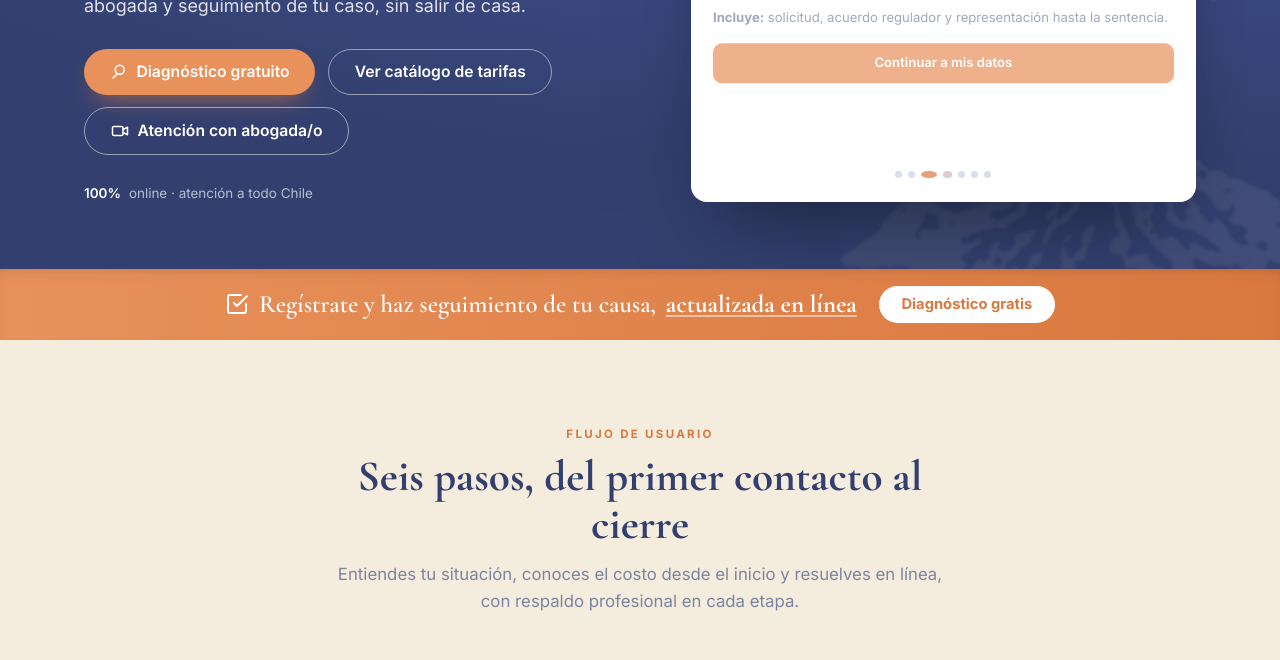
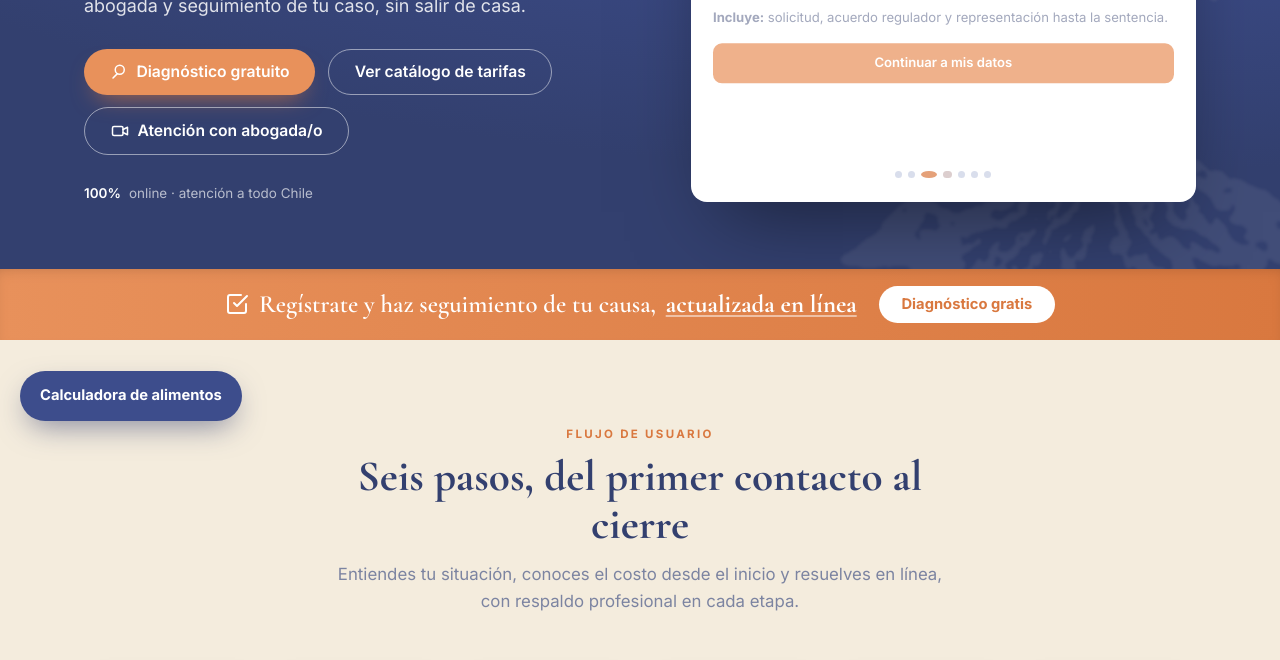
Before and after one commit to defensaalma/defensa-alma1, a website: page public/index.html in a window 1280 px wide. Shown: the part 359-1019 px from the top of the page. Drawn offline with nearby package versions, Linux system fonts and the light colour scheme.

Commit message:
Agregar boton a la Calculadora de alimentos (menu y flotante)

```diff
--- a/public/index.html
+++ b/public/index.html
@@ -869,5 +869,6 @@ function openDemo(k){
  showModal();
 }
 </script>
+  <script>(function(){var f=document.createElement('a');f.href='https://calculadoradealimentos.defensaalma.cl';f.target='_blank';f.rel='noopener';f.textContent='Calculadora de alimentos';f.style.cssText='position:fixed;left:20px;bottom:20px;z-index:85;background:#3D4D8C;color:#fff;font-weight:700;text-decoration:none;padding:13px 20px;border-radius:999px;box-shadow:0 12px 30px -8px rgba(51,64,111,.6);font-family:Inter,sans-serif;font-size:.92rem';document.body.appendChild(f);var l=document.querySelector('.nav-links');if(l){var a=document.createElement('a');a.href='https://calculadoradealimentos.defensaalma.cl';a.target='_blank';a.rel='noopener';a.textContent='Calculadora';var t=[].slice.call(l.querySelectorAll('a')).filter(function(x){return x.getAttribute('href')=='#tarifas'})[0];if(t){t.insertAdjacentElement('afterend',a)}else{l.appendChild(a)}}})();</script>
 </body>
 </html>
```
